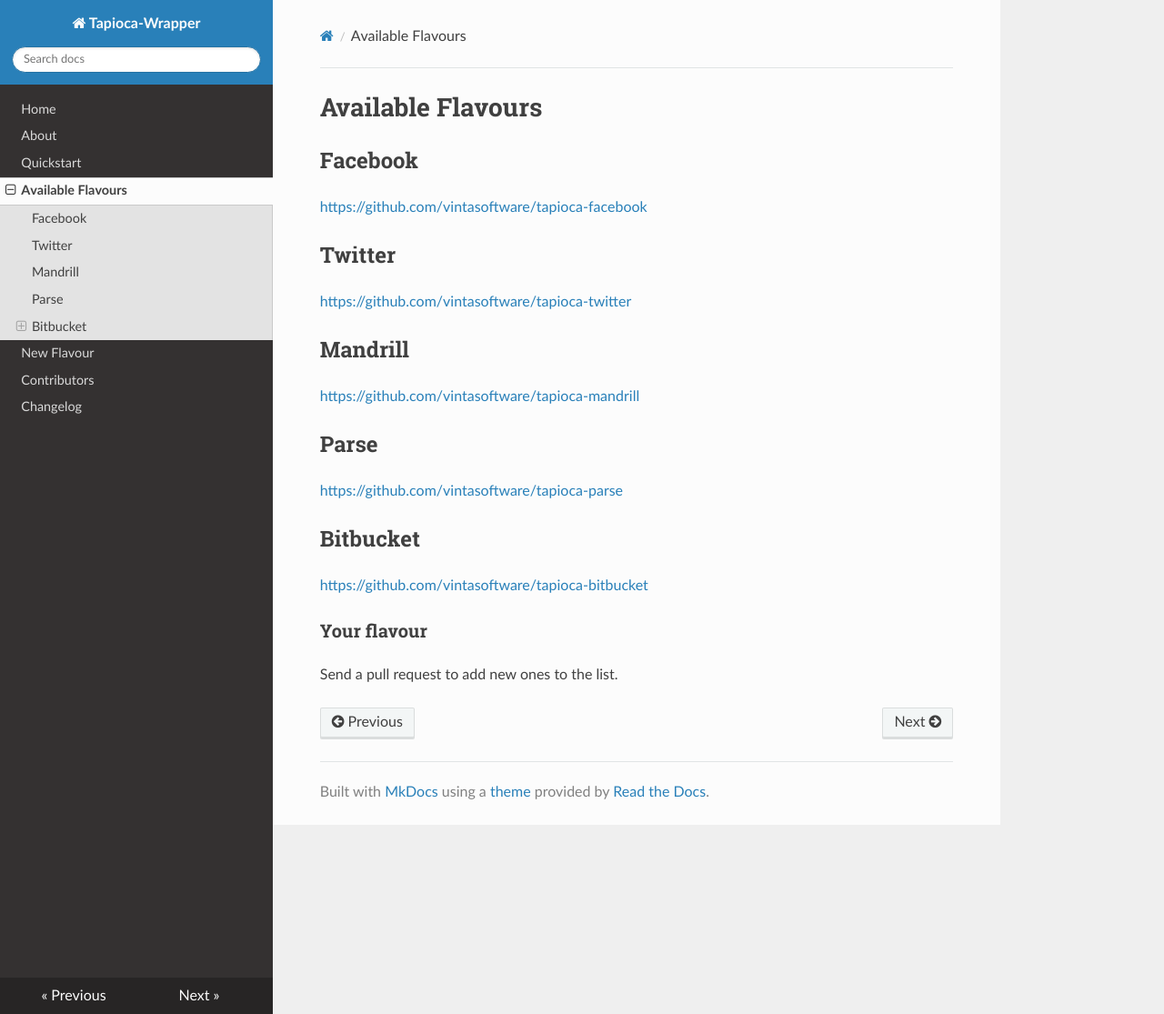
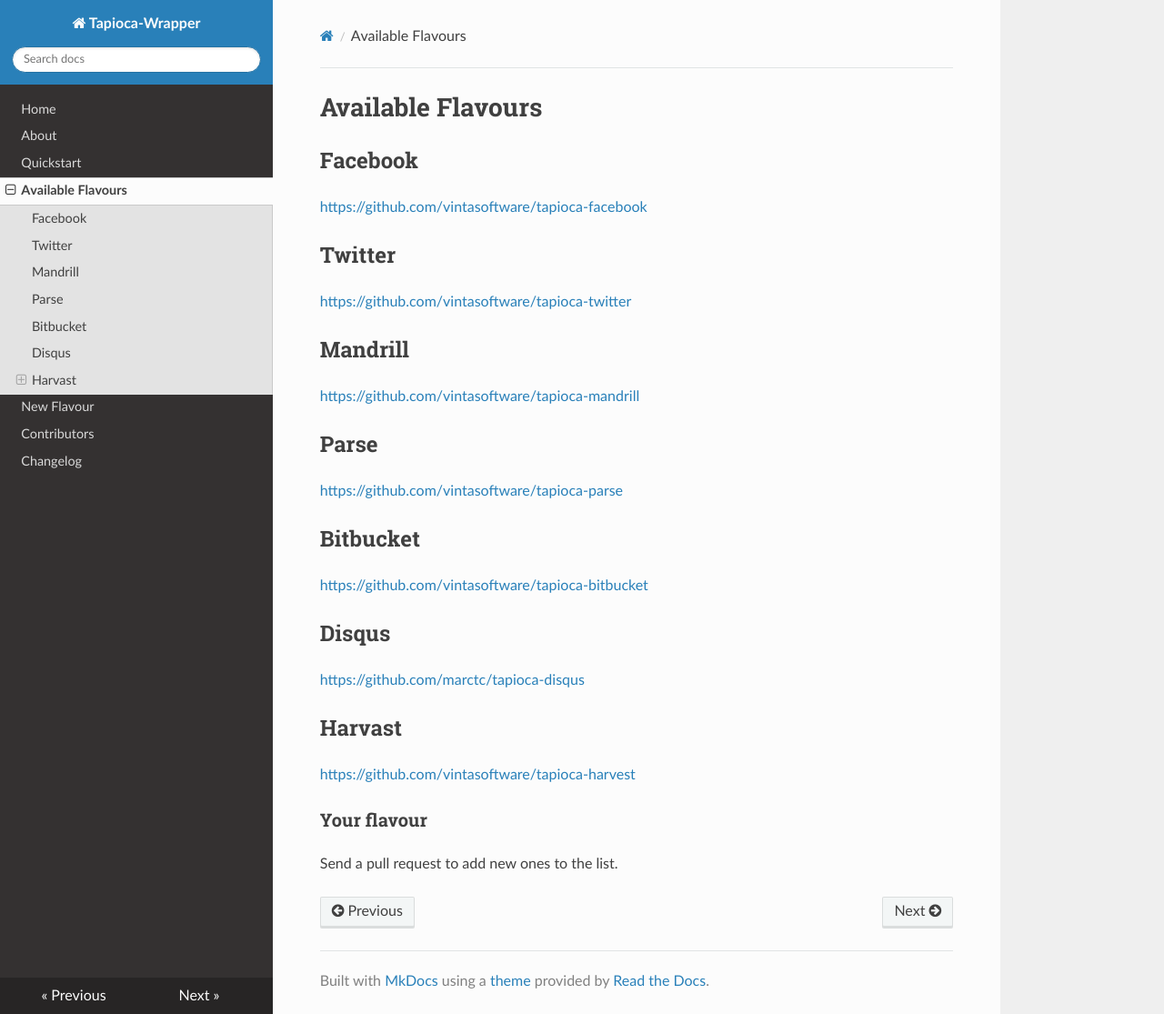
Before and after one commit to vintasoftware/tapioca-wrapper, an MkDocs documentation site: the page built from docs/flavours.md, in a window 1280 px wide and 1115 px high. Shown: the whole window at 91% size. Built offline with MkDocs 1.6.1, drawn with Linux system fonts in a browser that asks for light colours; nearby versions of some CDN libraries; old or Windows-style settings are respelled for this version of MkDocs.

Commit message:
Add new flavours

```diff
--- a/docs/flavours.md
+++ b/docs/flavours.md
@@ -10,6 +10,10 @@
 [https://github.com/vintasoftware/tapioca-parse](https://github.com/vintasoftware/tapioca-parse)
 ## Bitbucket
 [https://github.com/vintasoftware/tapioca-bitbucket](https://github.com/vintasoftware/tapioca-bitbucket)
+## Disqus
+[https://github.com/marctc/tapioca-disqus](https://github.com/marctc/tapioca-disqus)
+## Harvast
+[https://github.com/vintasoftware/tapioca-harvest](https://github.com/vintasoftware/tapioca-harvest)
 
 ### Your flavour
 Send a pull request to add new ones to the list.
```
